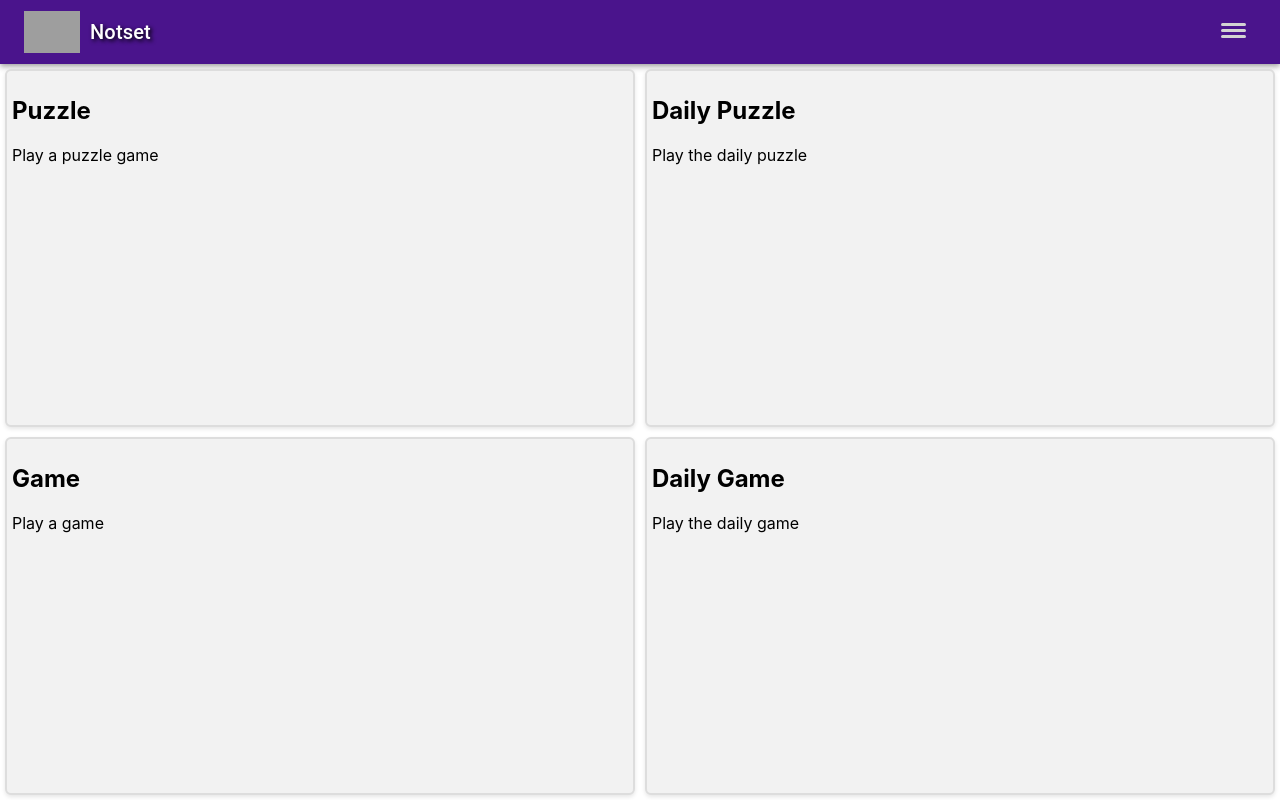
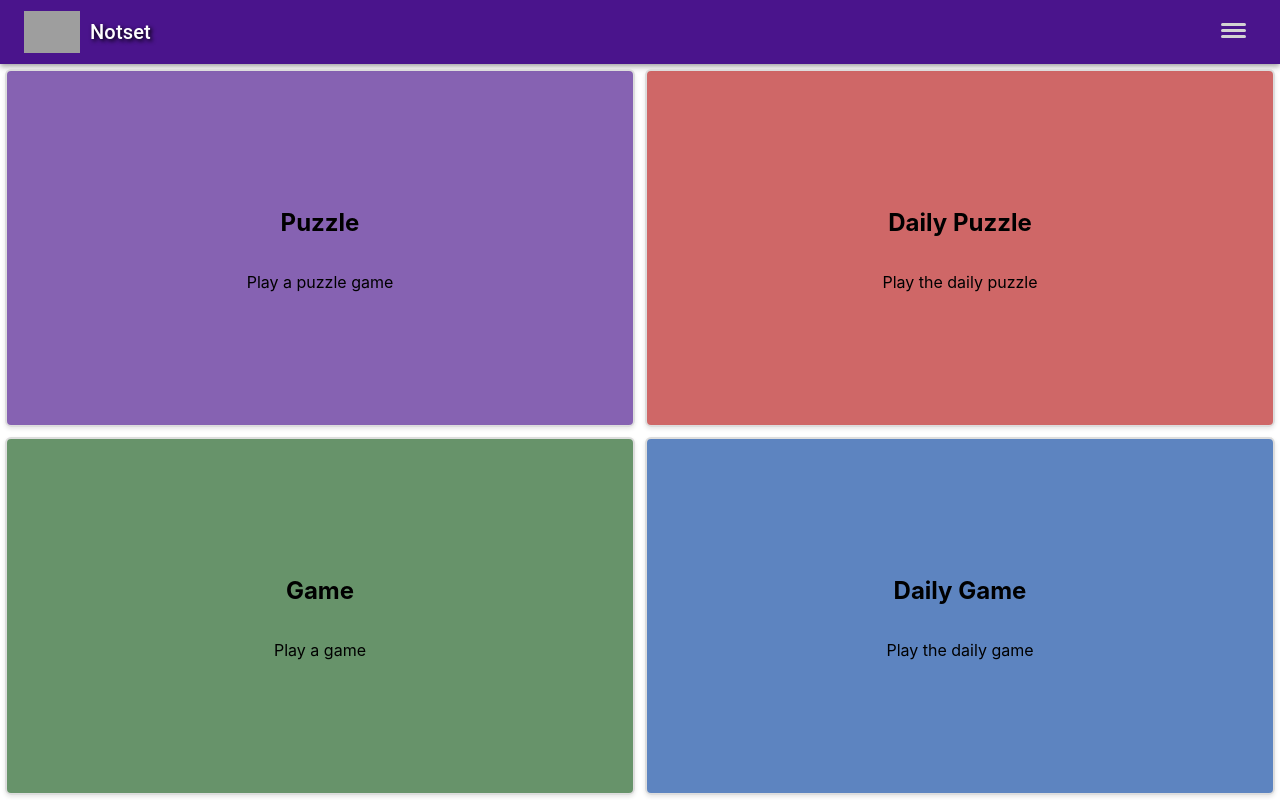
Before and after one commit to christopher18/setle, a React (Create React App) app: page / in a window 1280 px wide. Built offline with nearby package versions, Linux system fonts and the light colour scheme; grey boxes are pictures that could not be loaded.

Commit message:
Fix bug in game where seed is undefined

```diff
--- a/src/components/Home/home.css
+++ b/src/components/Home/home.css
@@ -24,6 +24,7 @@
 
 /* Card styling */
 .card-menu {
+    display: flex;
     background-color: #f2f2f2;
     padding: 20px;
     border-radius: 5px;
@@ -35,4 +36,7 @@
     flex: 1; /* Allow flex grow */
     /* max-width: 30%; */
     margin: 5px;
+    justify-content: center;
+    align-items: center; /* Align text vertically */
+    flex-direction: column;
 }
--- a/src/components/Home/home.js
+++ b/src/components/Home/home.js
@@ -32,22 +32,26 @@ const Home = () => {
     //     navigate("/game/" + dailyKey);
     // }
 
+    // light purple: #4A148CAA
+    // light red: #B71C1C
+    // light green: #1B5E20
+    // light blue: #0D47A1
     return (
         <div className="parent">
             <div className="grid-container-home">
-                <div className="card-menu" onClick={() => navigateTo("/puzzle/123")}>
+                <div className="card-menu" onClick={() => navigateTo("/puzzle")} style={{backgroundColor: "#4A148CAA"}}>
                     <h2>Puzzle</h2>
                     <p className="description">Play a puzzle game</p>
                 </div>
-                <div className="card-menu" onClick={() => navigateTo("/puzzle/" + getDailyKey())}>
+                <div className="card-menu" onClick={() => navigateTo("/puzzle/" + getDailyKey())} style={{backgroundColor: "#B71C1CAA"}}>
                     <h2>Daily Puzzle</h2>
                     <p className="description">Play the daily puzzle</p>
                 </div>
-                <div className="card-menu" onClick={() => navigateTo("/game")}>
+                <div className="card-menu" onClick={() => navigateTo("/game")} style={{backgroundColor: "#1B5E20AA"}}>
                     <h2>Game</h2>
                     <p className="description">Play a game</p>
                 </div>
-                <div className="card-menu" onClick={() => navigateTo("game/" + getDailyKey())}>
+                <div className="card-menu" onClick={() => navigateTo("game/" + getDailyKey())} style={{backgroundColor: "#0D47A1AA"}}>
                     <h2>Daily Game</h2>
                     <p className="description">Play the daily game</p>
                 </div>
--- a/src/components/SetGame/setgame.js
+++ b/src/components/SetGame/setgame.js
@@ -8,6 +8,7 @@ import { isSet, getRandomDeck, cardAttributes } from '../../utilities/compute';
 
 const SetGame = () => {
   const { seed } = useParams();
+  const [effectiveSeed, setEffectiveSeed] = useState(seed || generateRandomString(10));
   const [cardNumbers, setCardNumbers] = useState([]);
   const [selectedCards, setSelectedCards] = useState(new Set());
   const [successfulSet, setSuccessfulSet] = useState(new Set());
@@ -126,18 +127,29 @@ const SetGame = () => {
     });
   };
 
+  function generateRandomString(length) {
+    const characters = 'ABCDEFGHIJKLMNOPQRSTUVWXYZabcdefghijklmnopqrstuvwxyz';
+    let result = '';
+    const charactersLength = characters.length;
+    for (let i = 0; i < length; i++) {
+      result += characters.charAt(Math.floor(Math.random() * charactersLength));
+    }
+    return result;
+  };
+
   useEffect(() => {
-    const generateRandomNumbers = (seed) => {
+    const generateRandomNumbers = (effectiveSeed) => {
       // if seed is in a future date (not today), then navigate to /game/date-nicetry
       // check if seed is formatted like yyyy-mm-dd
-      if (seed.match(/^\d{4}-\d{2}-\d{2}$/)) {
-        const seedDate = new Date(seed);
+      if (effectiveSeed && effectiveSeed.match(/^\d{4}-\d{2}-\d{2}$/)) {
+        const seedDate = new Date(effectiveSeed);
         if (seedDate > new Date()) {
           console.log("seed is in the future");
-          window.location.href = "/game/" + seed + "-nice-try-🤣";
+          window.location.href = "/game/" + effectiveSeed + "-nice-try-🤣";
         }
       }
-      let deckNums = getRandomDeck(81, seed);
+
+      let deckNums = getRandomDeck(81, effectiveSeed);
       console.log(deckNums)
 
       let cardNums = [];
@@ -169,8 +181,8 @@ const SetGame = () => {
       console.log("deck size at end of first", deckNums.length)
       return cardNums;
     };
-    setCardNumbers(generateRandomNumbers(seed));
-  }, [seed]);
+    setCardNumbers(generateRandomNumbers(effectiveSeed));
+  }, [effectiveSeed]);
 
   useEffect(() => {
     setTimer(0);
@@ -213,10 +225,10 @@ const SetGame = () => {
   }
 
   const copyToClipboard = () => {
-    let textToCopy = `https://setle.vercel.app/game/${seed}\nI just completed a Setle Game!\nCode: ${seed},\nCompletion Time: ${formatTime(timer)}\nThink you can beat my time?`;
-    if (seed.match(/^\d{4}-\d{2}-\d{2}$/)) {
-      if (seed === new Date().toISOString().slice(0, 10)) {
-        textToCopy = `https://setle.vercel.app/game/${seed}\nI just completed the Daily Setle Game for ${seed}!,\nCompletion Time: ${formatTime(timer)}\nThink you can beat my time?`;
+    let textToCopy = `https://setle.vercel.app/game/${effectiveSeed}\nI just completed a Setle Game!\nCode: ${effectiveSeed},\nCompletion Time: ${formatTime(timer)}\nThink you can beat my time?`;
+    if (effectiveSeed.match(/^\d{4}-\d{2}-\d{2}$/)) {
+      if (effectiveSeed === new Date().toISOString().slice(0, 10)) {
+        textToCopy = `https://setle.vercel.app/game/${effectiveSeed}\nI just completed the Daily Setle Game for ${effectiveSeed}!,\nCompletion Time: ${formatTime(timer)}\nThink you can beat my time?`;
       }
     }
 
@@ -244,7 +256,7 @@ const SetGame = () => {
               {gameWon && <span className="success_note info-item">You win!! 🎉🎉🎉</span>}
             </div>
             <div className="info-item">
-              {<button className="button-snazzy" onClick={copyToClipboard}>Copy to Clipboard!</button>}
+              {gameWon && <button className="button-snazzy" onClick={copyToClipboard}>Copy to Clipboard!</button>}
             </div>
           </div>
 
```
Also changed, not shown: src/components/SetGame/setgame.css (indentation only).
